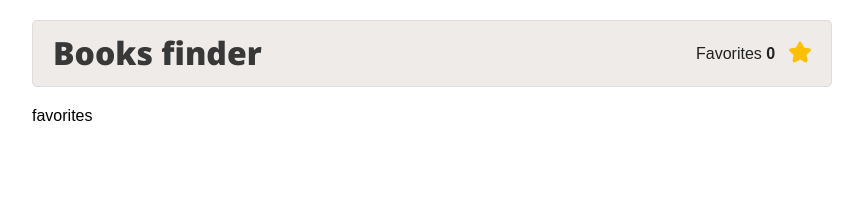
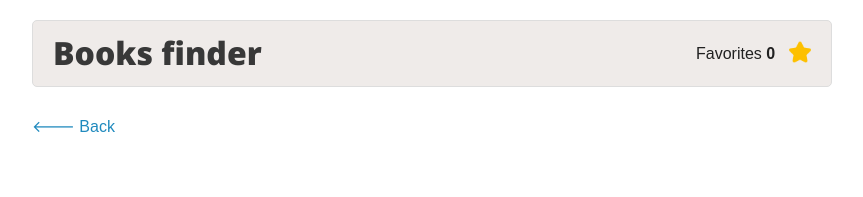
Before and after one commit to kambala3000/react-books-app, a React (Create React App) app: page /favorites in a window 1280 px wide. Shown: the top 197 px of the page, without its empty margins (208-1071 px from the left). Built offline with nearby package versions, Linux system fonts and the light colour scheme.

Commit message:
displayed favorites, optimized components

```diff
--- /dev/null
+++ b/src/css/Favorites.scss
@@ -0,0 +1,19 @@
+.favorites {
+    &__controls {
+        height: 40px;
+        margin-bottom: 30px;
+        display: flex;
+        flex-direction: row;
+        justify-content: space-between;
+        align-items: center;
+    }
+    &__back {
+        text-decoration: none;
+        color: #208abe;
+        &:hover {
+            opacity: 0.7;
+        }
+    }
+    &__list {
+    }
+}
--- a/src/css/SearchBar.scss
+++ b/src/css/SearchBar.scss
@@ -1,5 +1,5 @@
 .search-bar {
-    margin-bottom: 20px;
+    margin-bottom: 30px;
     display: flex;
     flex-direction: row;
     justify-content: space-between;
@@ -7,19 +7,18 @@
         display: block;
         width: 100%;
         height: 40px;
-        margin-bottom: 15px;
         padding: 6px 12px;
         font: 400 16px 'Open Sans', sans-serif;
         color: #424242;
         background-color: #fff;
         border: 1px solid #ccc;
         border-radius: 4px;
-        box-shadow: inset 0 1px 1px rgba(0, 0, 0, .075);
-        transition: border-color ease-in-out .15s, box-shadow ease-in-out .15s;
+        box-shadow: inset 0 1px 1px rgba(0, 0, 0, 0.075);
+        transition: border-color ease-in-out 0.15s, box-shadow ease-in-out 0.15s;
         &:focus {
             border-color: #66afe9;
             outline: 0;
-            box-shadow: inset 0 1px 1px rgba(0, 0, 0, .075), 0 0 8px rgba(102, 175, 233, .6);
+            box-shadow: inset 0 1px 1px rgba(0, 0, 0, 0.075), 0 0 8px rgba(102, 175, 233, 0.6);
         }
     }
     &__button {
@@ -34,7 +33,7 @@
         color: #fff;
         background-color: #4caf50;
         cursor: pointer;
-        transition: background-color ease-in-out .15s;
+        transition: background-color ease-in-out 0.15s;
         &:hover,
         &:focus {
             background-color: #5ebf62;
--- a/src/scripts/components/App.js
+++ b/src/scripts/components/App.js
@@ -8,6 +8,7 @@ import * as booksActions from '../actions/BooksActions.js';
 import MainHeader from './MainHeader';
 import BooksList from './BooksList';
 import SearchBar from './SearchBar';
+import Favorites from './Favorites';
 
 class App extends Component {
     render() {
@@ -18,14 +19,18 @@ class App extends Component {
                 <Route
                     exact
                     path="/"
-                    render={props =>
-                        <div>
+                    render={props => (
+                        <div className="app__container">
                             <SearchBar booksActions={this.props.booksActions} />
                             <BooksList books={this.props.books} />
-                        </div>}
+                        </div>
+                    )}
                 />
 
-                <Route path="/favorites" render={props => <div>favorites</div>} />
+                <Route
+                    path="/favorites"
+                    render={props => <Favorites favorites={this.props.favorites} />}
+                />
             </div>
         );
     }
--- a/src/scripts/components/BookItem.js
+++ b/src/scripts/components/BookItem.js
@@ -21,7 +21,7 @@ class BookItem extends Component {
 
     render() {
         const {
-            images,
+            imageLinks,
             title,
             authors,
             publishedDate,
@@ -29,10 +29,10 @@ class BookItem extends Component {
             pageCount,
             categories,
             language
-        } = this.props;
+        } = this.props.itemData.volumeInfo;
         let imageUrl = '';
-        if (images) {
-            imageUrl = images.thumbnail || images.smallThumbnail;
+        if (imageLinks) {
+            imageUrl = imageLinks.thumbnail || imageLinks.smallThumbnail;
         } else {
             imageUrl = defaultImage;
         }
@@ -44,24 +44,21 @@ class BookItem extends Component {
                 </div>
                 <div className="book-item__wrap">
                     <p className="book-item__info">
-                        {categories &&
+                        {categories && (
                             <span className="book-item__info--categories">
                                 {categories.join(', ')}
                                 {', '}
-                            </span>}
-                        {publishedDate &&
+                            </span>
+                        )}
+                        {publishedDate && (
                             <span className="book-item__info--year">
                                 {publishedDate.slice(0, 4)}
-                            </span>}
+                            </span>
+                        )}
                     </p>
-                    <h4 className="book-item__title">
-                        {title}
-                    </h4>
-                    {authors &&
-                        <p className="book-item__authors">
-                            {authors.join(', ')}
-                        </p>}
-                    {description &&
+                    <h4 className="book-item__title">{title}</h4>
+                    {authors && <p className="book-item__authors">{authors.join(', ')}</p>}
+                    {description && (
                         <p
                             className={classnames(
                                 'book-item__description',
@@ -77,20 +74,25 @@ class BookItem extends Component {
                             }}
                         >
                             {description}
-                        </p>}
+                        </p>
+                    )}
                     <div className="book-item__bottom-line-wrap">
                         <p className="book-item__additional-info">
                             {langCodes[language]}
                             {pageCount && `, ${pageCount} pages`}
                         </p>
                         {description &&
-                            description.length > 350 &&
+                        description.length > 350 && (
                             <span className="book-item__show-more" onClick={this.readMoreHandler}>
                                 {this.state.showAll ? 'Hide 🡡' : 'Read more...'}
-                            </span>}
+                            </span>
+                        )}
                     </div>
                     <div className="book-item__star-wrap">
-                        <Star favoritesActions={this.props.favoritesActions} item={this.props} />
+                        <Star
+                            favoritesActions={this.props.favoritesActions}
+                            item={this.props.itemData}
+                        />
                     </div>
                 </div>
             </div>
@@ -99,15 +101,7 @@ class BookItem extends Component {
 }
 
 BookItem.propTypes = {
-    id: PropTypes.string.isRequired,
-    images: PropTypes.object,
-    title: PropTypes.string.isRequired,
-    authors: PropTypes.array,
-    publishedDate: PropTypes.string,
-    desctiption: PropTypes.string,
-    pageCount: PropTypes.number,
-    categories: PropTypes.array,
-    language: PropTypes.string
+    itemData: PropTypes.object.isRequired
 };
 
 export default BookItem;
--- a/src/scripts/components/BooksList.js
+++ b/src/scripts/components/BooksList.js
@@ -1,47 +1,25 @@
-import React, { Component } from 'react';
+import React from 'react';
 import PropTypes from 'prop-types';
+
+import '../../css/BooksList.css';
 import BookItem from './BookItem';
 
-import '../../css/BooksList.css';
-
-class BooksList extends Component {
-    // constructor(props) {
-    //     super(props);
-    // }
-
-    renderBooksList = () => {
-        const { list, fetching } = this.props.books;
-        const booksList = fetching
-            ? <p className="books-list__loading">Loading...</p>
-            : list
-              ? list.map(item =>
-                    <BookItem
-                        key={item.id}
-                        id={item.id}
-                        images={item.volumeInfo.imageLinks}
-                        title={item.volumeInfo.title}
-                        authors={item.volumeInfo.authors}
-                        publishedDate={item.volumeInfo.publishedDate}
-                        description={item.volumeInfo.description}
-                        pageCount={item.volumeInfo.pageCount}
-                        categories={item.volumeInfo.categories}
-                        language={item.volumeInfo.language}
-                    />
-                )
-              : <p className="books-list__not-found">Sorry, nothing found.</p>;
-        return booksList;
-    };
-
-    render() {
-        return (
-            <div className="books-list">
-                <div className="books-list__wrap">
-                    {this.renderBooksList()}
-                </div>
+const BooksList = props => {
+    const { list, fetching } = props.books;
+    return (
+        <div className="books-list">
+            <div className="books-list__wrap">
+                {fetching ? (
+                    <p className="books-list__loading">Loading...</p>
+                ) : list ? (
+                    list.map(item => <BookItem key={item.id} itemData={item} />)
+                ) : (
+                    <p className="books-list__not-found">Sorry, nothing found.</p>
+                )}
             </div>
-        );
-    }
-}
+        </div>
+    );
+};
 
 BooksList.propTypes = {
     books: PropTypes.object.isRequired
--- /dev/null
+++ b/src/scripts/components/Favorites.js
@@ -0,0 +1,29 @@
+import React, { Component } from 'react';
+import PropTypes from 'prop-types';
+import { Link } from 'react-router-dom';
+
+import '../../css/Favorites.css';
+import BooksList from './BooksList';
+
+class Favorites extends Component {
+    render() {
+        return (
+            <div className="favorites">
+                <div className="favorites__controls">
+                    <Link to="/" className="favorites__back">
+                        🡐 Back
+                    </Link>
+                </div>
+                <div className="favorites__list">
+                    <BooksList books={{ list: this.props.favorites }} />
+                </div>
+            </div>
+        );
+    }
+}
+
+Favorites.propTypes = {
+    favorites: PropTypes.array.isRequired
+};
+
+export default Favorites;
--- a/src/scripts/components/MainHeader.js
+++ b/src/scripts/components/MainHeader.js
@@ -1,11 +1,10 @@
-import React, { Component } from 'react';
+import React from 'react';
 import PropTypes from 'prop-types';
 import { Link } from 'react-router-dom';
 
 import '../../css/MainHeader.css';
 
-class MainHeader extends Component {
-    render() {
+const MainHeader = props => {
     return (
         <div className="main-header">
             <h1 className="main-header__app-title">
@@ -16,13 +15,12 @@ class MainHeader extends Component {
             <Link to="/favorites" className="main-header__favorites-link">
                 Favorites{' '}
                 <span className="main-header__favorites-link--counter">
-                        {this.props.favoritesLength}
+                    {props.favoritesLength}
                 </span>
             </Link>
         </div>
     );
-    }
-}
+};
 
 MainHeader.propTypes = {
     favoritesLength: PropTypes.number.isRequired
```
Lines whose indentation alone changed are shown as unchanged.
